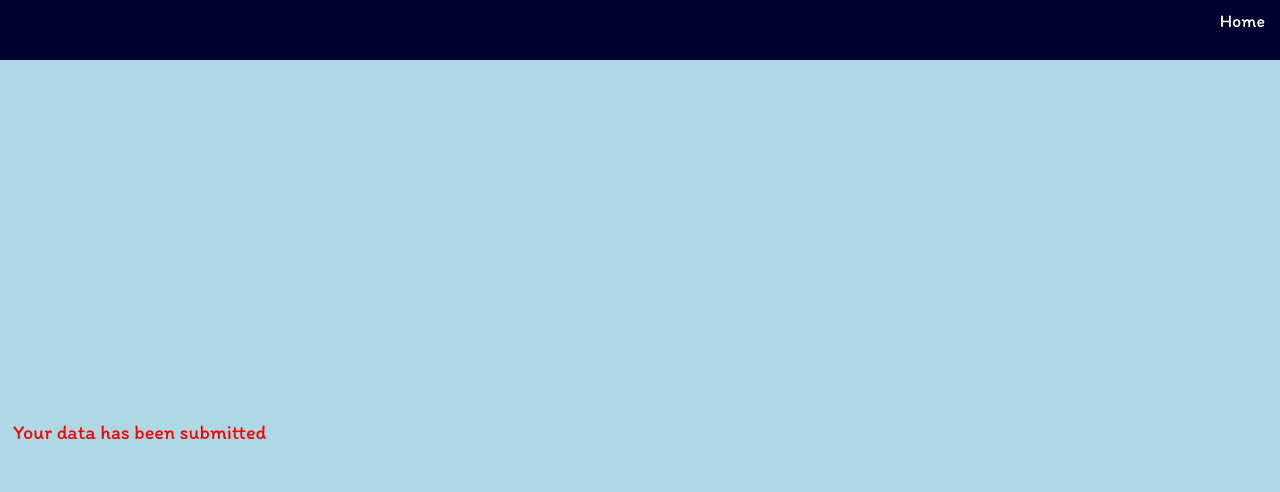
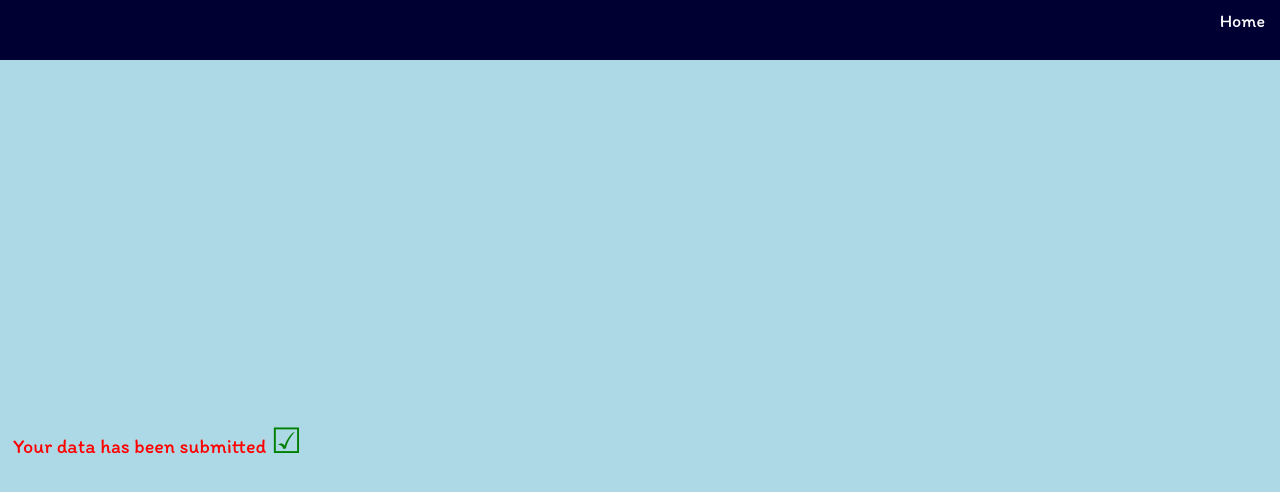
Before and after one commit to Lauprof/port-folio, a plain HTML site: page feedback.html in a window 1280 px wide. Drawn offline with Linux system fonts and the light colour scheme.

Commit message:
symbol added

```diff
--- a/feedback.html
+++ b/feedback.html
@@ -49,6 +49,12 @@ font-size: 20px;
 color: red;
 
 }
+span{
+  font-size: 35px;
+  color: green;
+
+
+}
 </style>
 
 </head>
@@ -60,9 +66,9 @@ color: red;
 
 
 <p>
-Your data has been submitted</p>
+Your data has been submitted  <span> &#9745; </span></p>
 
-</p>
+
 
 
 </body>
```
